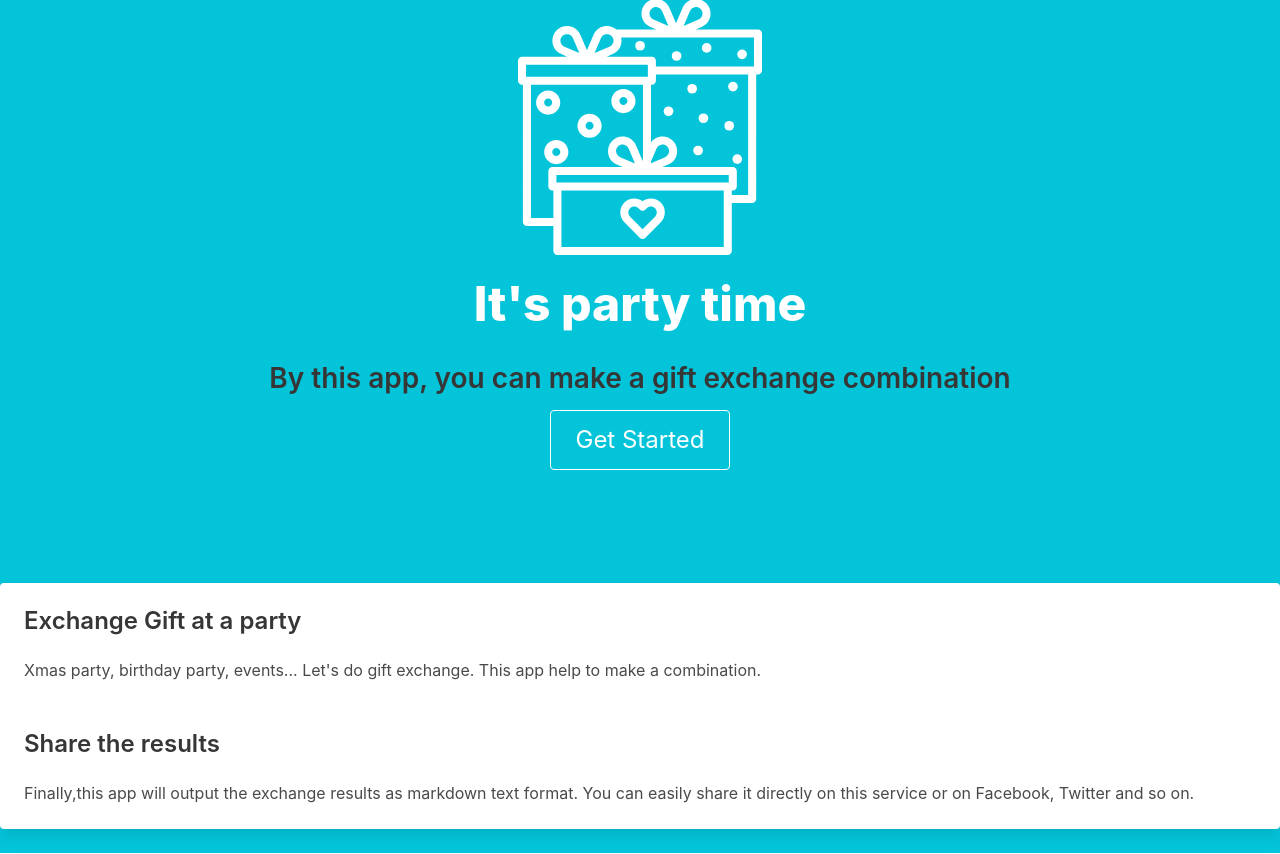
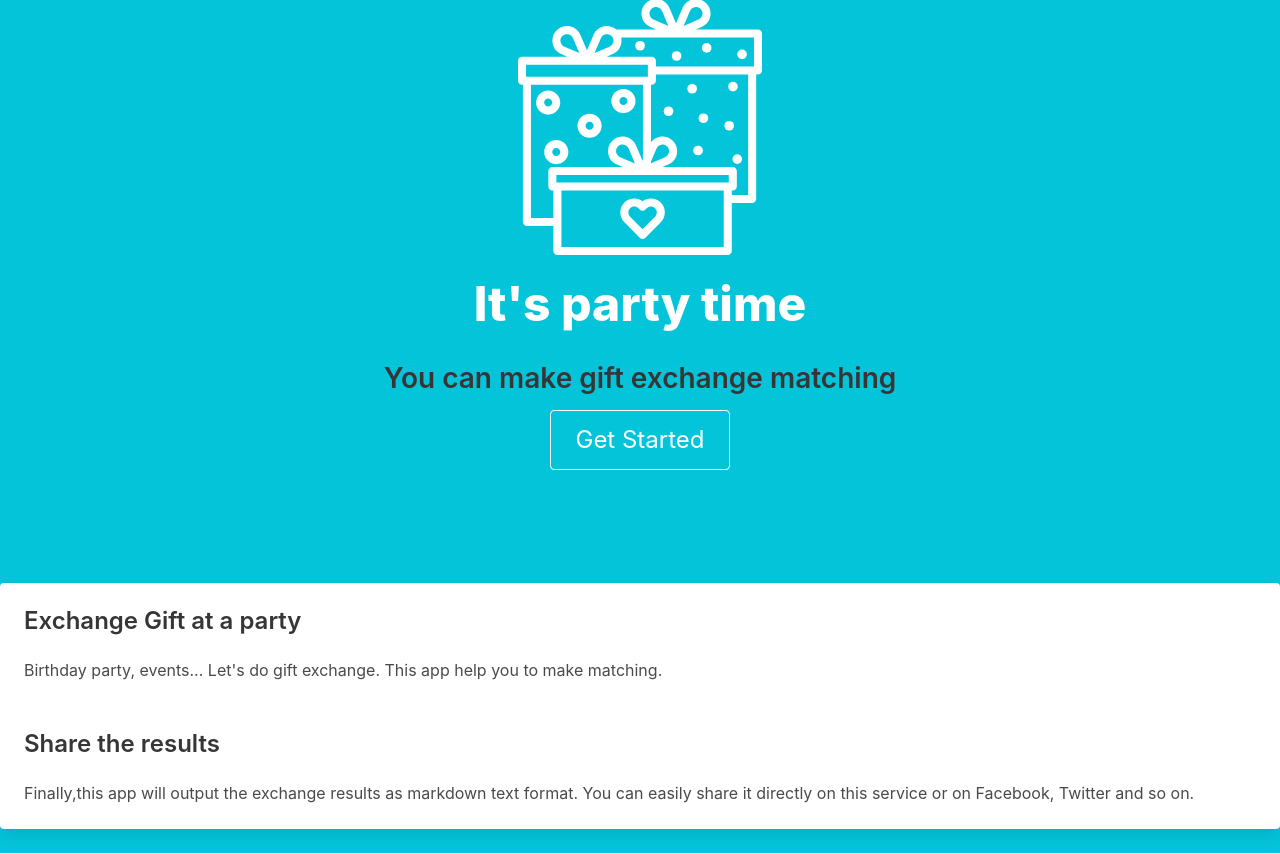
Before and after one commit to yosukesuzuki/gift-exchange-webapp, a Flask app: page / in a window 1280 px wide. Shown: the part 161-1015 px from the top of the page. Run offline with Flask 2, Linux system fonts and the light colour scheme; some libraries are stand-ins or nearby versions.

Commit message:
fix texts

```diff
--- a/templates/index.html
+++ b/templates/index.html
@@ -3,7 +3,7 @@
     <div class="topcontent">
         <img src="/img/gifts.svg" width="50%">
         <h1 class="title is-1">It's party time</h1>
-        <h2>By this app, you can make a gift exchange combination</h2>
+        <h2>You can make gift exchange matching</h2>
         <p>
             <a class="button is-primary is-inverted is-outlined is-large" href="/start">Get Started</a>
         </p>
@@ -16,8 +16,8 @@
                 </div>
             </div>
             <div class="content">
-                Xmas party, birthday party, events... Let's do gift exchange.
-                This app help to make a combination.
+                Birthday party, events... Let's do gift exchange.
+                This app help you to make matching.
             </div>
         </div>
         <div class="card-content">
```
